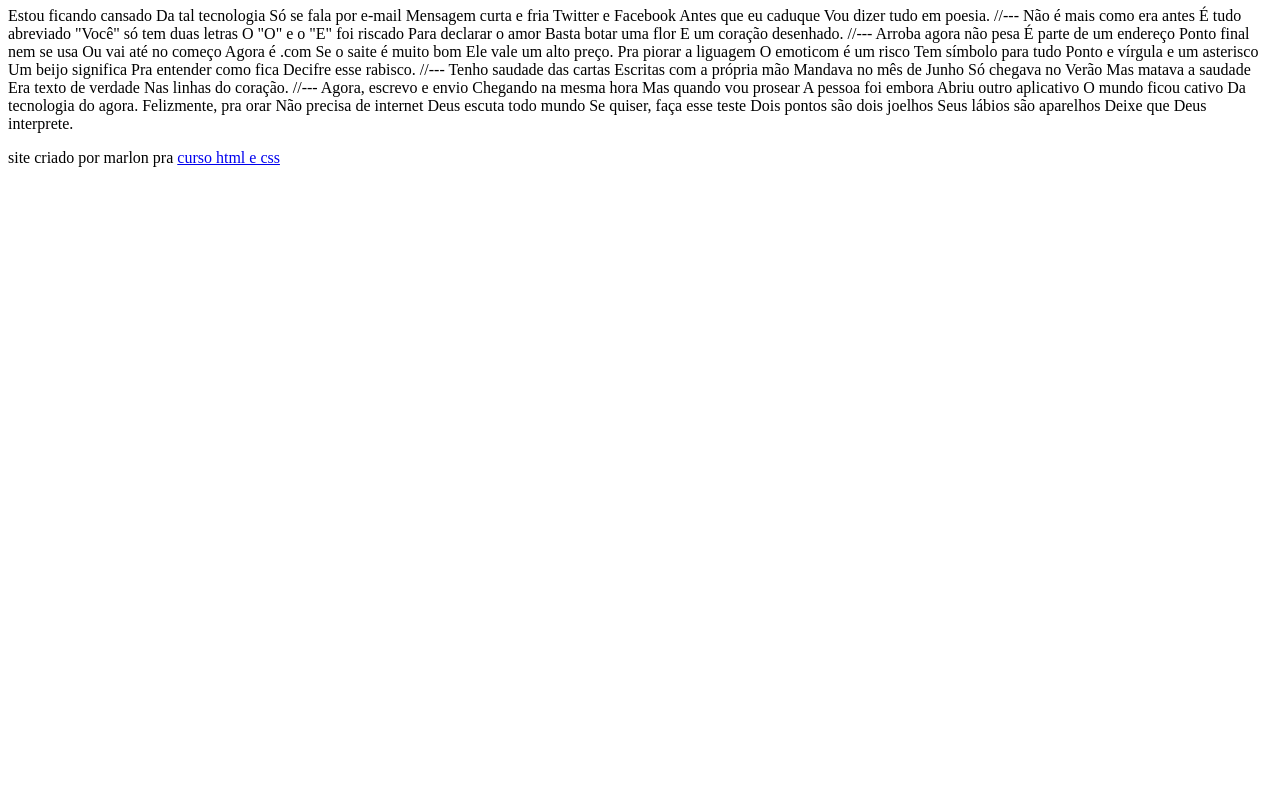
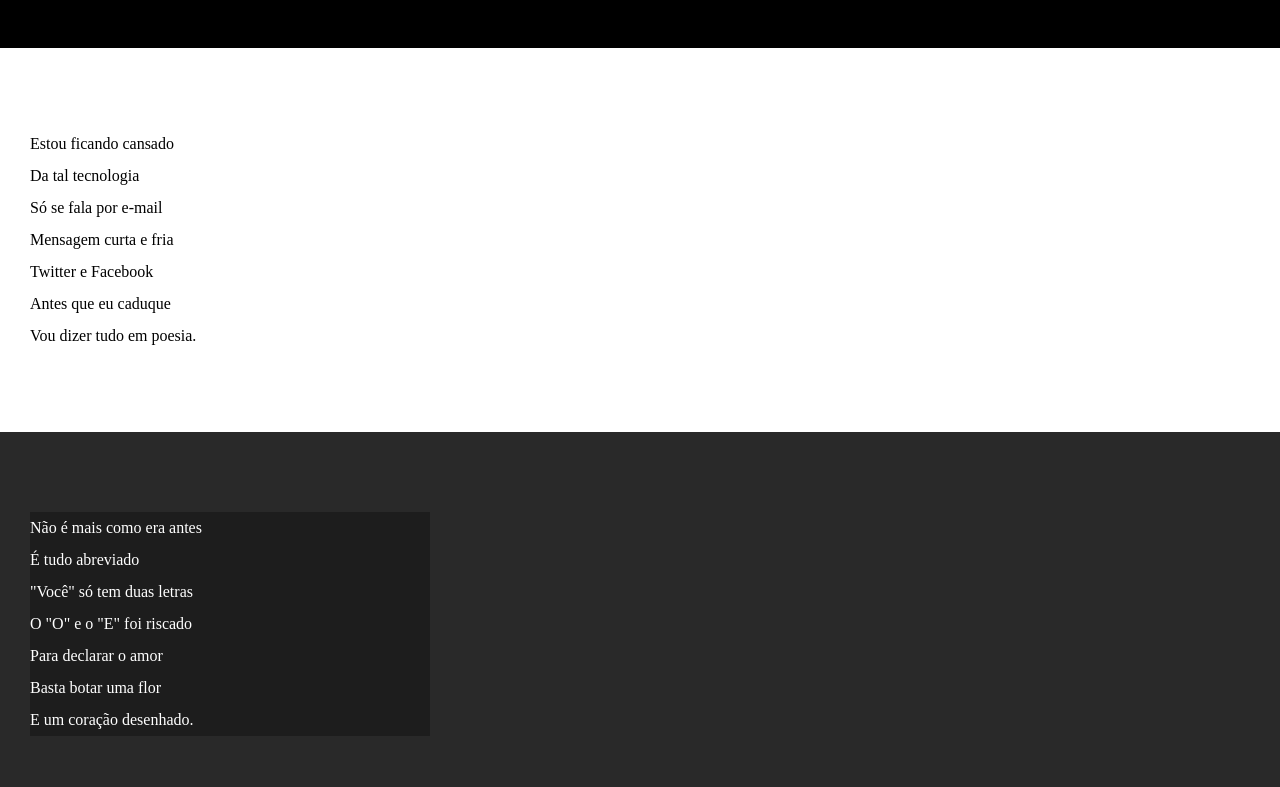
Before and after one commit to hinokamemarlon/html-css, a plain HTML site: page d012/index.html in a window 1280 px wide. Shown: the part 107-894 px from the top of the page. Before the commit the page ends 800 px from the top, so only its background shows below. Drawn offline with Linux system fonts and the light colour scheme.

Commit message:
atualizei estilos

```diff
--- /dev/null
+++ b/d012/estilo/style.css
@@ -0,0 +1,56 @@
+@charset "UTF-8";
+
+*{
+    margin: 0px;
+    padding: 0px;
+}
+
+html, body{
+    min-height: 100vh;
+    background-color: darkgray;
+}
+header{
+    background-color: black;
+    color: white;
+    text-align: center;
+}
+
+header > h1{
+    padding-top: 50px;
+    font-variant: small-caps;
+}
+header > p{
+    padding-bottom: 50px;
+}
+a{
+    color: white;
+    text-decoration: none;
+    font-weight: bold;
+}
+a:hover{
+    text-decoration: underline;
+}
+section{
+    padding-top: 10vh;
+    padding-bottom: 10vh;
+    line-height: 2em;
+    padding-left: 30px;
+}
+section.imagem > p{
+    background-color: rgba(0, 0, 0, 0.284);
+    width: 400px;
+}
+section.imagem{
+    background-color: rgb(41, 41, 41);
+    color: white;
+}
+section.normal{
+    background-color: white;
+    color: black;
+}
+footer{
+    background-color: black;
+    color: white;
+    text-align: center;
+    padding: 10px;
+}
--- a/d012/index.html
+++ b/d012/index.html
@@ -5,6 +5,7 @@
     <meta http-equiv="X-UA-Compatible" content="IE=edge">
     <meta name="viewport" content="width=device-width, initial-scale=1.0">
     <title> cordel moderno</title>
+    <link rel="stylesheet" href="estilo/style.css">
 </head>
 <body>
     <header>
@@ -12,69 +13,79 @@
         <p>Por <a href="https://www.recantodasletras.com.br/poesias/3186743" target="_blank">Milton Duarte</a></p>
     </header>
 
-    Estou ficando cansado
-    Da tal tecnologia
-    Só se fala por e-mail
-    Mensagem curta e fria
-    Twitter e Facebook
-    Antes que eu caduque
-    Vou dizer tudo em poesia.
+    <section class="normal">
+        <p>
+            Estou ficando cansado <br>
+            Da tal tecnologia <br>
+            Só se fala por e-mail <br>
+            Mensagem curta e fria <br>
+            Twitter e Facebook <br>
+            Antes que eu caduque <br>
+            Vou dizer tudo em poesia. <br>
+        </p>
+    </section>
 
-    //---
+    <section class="imagem">
+        <p>
+            Não é mais como era antes <br>
+            É tudo abreviado <br>
+            "Você" só tem duas letras <br>
+            O "O" e o "E" foi riscado <br>
+            Para declarar o amor <br>
+            Basta botar uma flor <br>
+            E um coração desenhado. <br>
+        </p>
+    </section>
 
-    Não é mais como era antes
-    É tudo abreviado
-    "Você" só tem duas letras
-    O "O" e o "E" foi riscado
-    Para declarar o amor
-    Basta botar uma flor
-    E um coração desenhado.
+    <section class="normal">
+        <p>
+            Arroba agora não pesa <br>
+            É parte de um endereço <br>
+            Ponto final nem se usa <br>
+            Ou vai até no começo <br>
+            Agora é .com <br>
+            Se o saite é muito bom <br>
+            Ele vale um alto preço. <br>
+            Pra piorar a liguagem <br>
+            O emoticom é um risco <br>
+            Tem símbolo para tudo <br>
+            Ponto e vírgula e um asterisco <br>
+            Um beijo significa <br>
+            Pra entender como fica <br>
+            Decifre esse rabisco. <br>
+        </p>
+    </section>
 
-    //---
+    <section class="imagem">
+        <p>
+            Tenho saudade das cartas <br>
+            Escritas com a própria mão <br>
+            Mandava no mês de Junho <br>
+            Só chegava no Verão <br>
+            Mas matava a saudade <br>
+            Era texto de verdade <br>
+            Nas linhas do coração. <br>
+        </p>
+    </section>
 
-    Arroba agora não pesa
-    É parte de um endereço
-    Ponto final nem se usa
-    Ou vai até no começo
-    Agora é .com
-    Se o saite é muito bom
-    Ele vale um alto preço.
-
-    Pra piorar a liguagem
-    O emoticom é um risco
-    Tem símbolo para tudo
-    Ponto e vírgula e um asterisco
-    Um beijo significa
-    Pra entender como fica
-    Decifre esse rabisco.
-
-    //---
-
-    Tenho saudade das cartas
-    Escritas com a própria mão
-    Mandava no mês de Junho
-    Só chegava no Verão
-    Mas matava a saudade
-    Era texto de verdade
-    Nas linhas do coração.
-
-    //---
-
-    Agora, escrevo e envio
-    Chegando na mesma hora
-    Mas quando vou prosear
-    A pessoa foi embora
-    Abriu outro aplicativo
-    O mundo ficou cativo
-    Da tecnologia do agora.
-
-    Felizmente, pra orar
-    Não precisa de internet
-    Deus escuta todo mundo
-    Se quiser, faça esse teste
-    Dois pontos são dois joelhos
-    Seus lábios são aparelhos
-    Deixe que Deus interprete.
+    <section class="normal">
+        <p>
+            Agora, escrevo e envio <br>
+            Chegando na mesma hora <br>
+            Mas quando vou prosear <br>
+            A pessoa foi embora <br>
+            Abriu outro aplicativo <br>
+            O mundo ficou cativo <br>
+            Da tecnologia do agora. <br>
+            Felizmente, pra orar <br>
+            Não precisa de internet <br>
+            Deus escuta todo mundo <br>
+            Se quiser, faça esse teste <br>
+            Dois pontos são dois joelhos <br>
+            Seus lábios são aparelhos <br>
+            Deixe que Deus interprete.
+        </p>
+    </section>
 
     <footer>
         <p>site criado por marlon pra <a href="https://gustavoguanabara.github.io" target="_blank">curso html e css</a></p>
```
